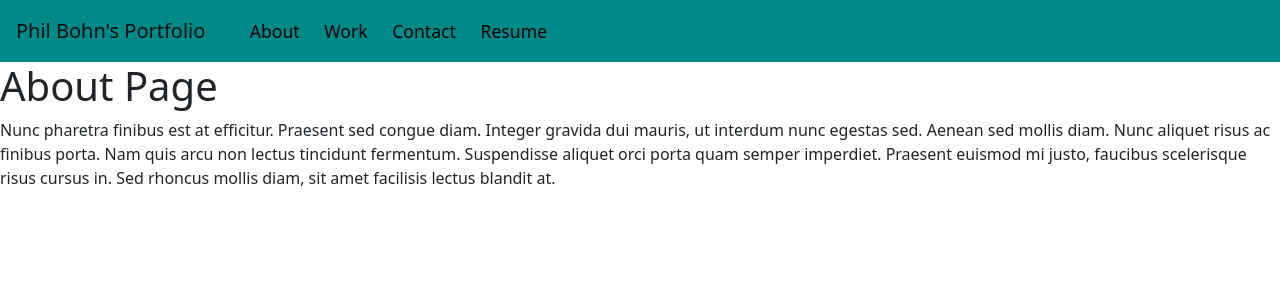
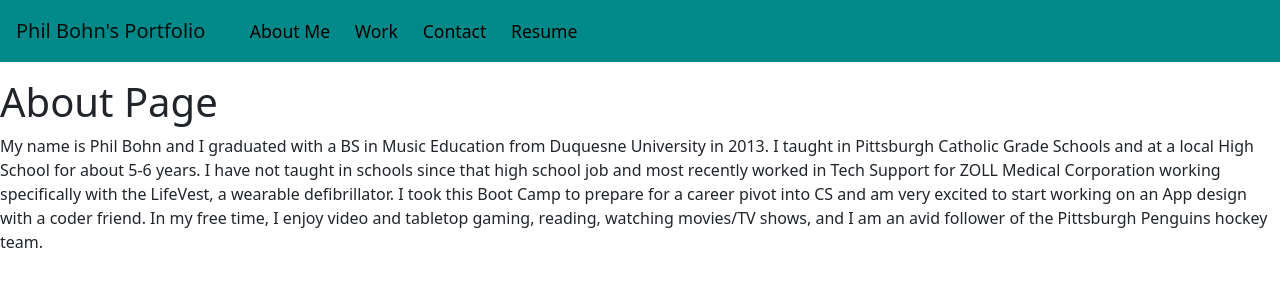
Before and after one commit to lamperouge1218/React-Portfolio, a React (Create React App) app: page / in a window 1280 px wide. Shown: the top 300 px of the page. Built offline with nearby package versions, Linux system fonts and the light colour scheme.

Commit message:
added App.css for styling of the main page. Added paragraph to about me section. Getting ready to style and put content on individual pages

```diff
--- /dev/null
+++ b/src/App.css
@@ -0,0 +1,7 @@
+:root {
+  --lightblue: #5dade2;
+}
+
+body {
+  background-color: var(--lightblue);
+}
--- a/src/App.js
+++ b/src/App.js
@@ -1,4 +1,5 @@
 import React from "react";
+import "./App.css";
 import { HashRouter, Route, Link } from "react-router-dom";
 import PortfolioContainer from "./components/PorftolioContainer";
 
--- a/src/components/navbar/Header.js
+++ b/src/components/navbar/Header.js
@@ -8,7 +8,7 @@ export default function Header({ currentPage, handlePageChange }) {
     <nav class="navbar navbar-expand-lg navbar-light">
       <a
         class="navbar-brand"
-        href="#about"
+        href="#/"
         onClick={() => handlePageChange("About")}
       >
         Phil Bohn's Portfolio
@@ -32,7 +32,7 @@ export default function Header({ currentPage, handlePageChange }) {
               href="#about"
               onClick={() => handlePageChange("About")}
             >
-              About
+              About Me
             </a>
           </li>
           <li class="nav-item">
--- a/src/components/pages/About.js
+++ b/src/components/pages/About.js
@@ -1,16 +1,20 @@
-import React from 'react';
+import React from "react";
 
 export default function About() {
   return (
-    <div>
+    <div className="mt-3">
       <h1>About Page</h1>
       <p>
-        Nunc pharetra finibus est at efficitur. Praesent sed congue diam.
-        Integer gravida dui mauris, ut interdum nunc egestas sed. Aenean sed
-        mollis diam. Nunc aliquet risus ac finibus porta. Nam quis arcu non
-        lectus tincidunt fermentum. Suspendisse aliquet orci porta quam semper
-        imperdiet. Praesent euismod mi justo, faucibus scelerisque risus cursus
-        in. Sed rhoncus mollis diam, sit amet facilisis lectus blandit at.
+        My name is Phil Bohn and I graduated with a BS in Music Education from
+        Duquesne University in 2013. I taught in Pittsburgh Catholic Grade
+        Schools and at a local High School for about 5-6 years. I have not
+        taught in schools since that high school job and most recently worked in
+        Tech Support for ZOLL Medical Corporation working specifically with the
+        LifeVest, a wearable defibrillator. I took this Boot Camp to prepare for
+        a career pivot into CS and am very excited to start working on an App
+        design with a coder friend. In my free time, I enjoy video and tabletop
+        gaming, reading, watching movies/TV shows, and I am an avid follower of
+        the Pittsburgh Penguins hockey team.
       </p>
     </div>
   );
```
